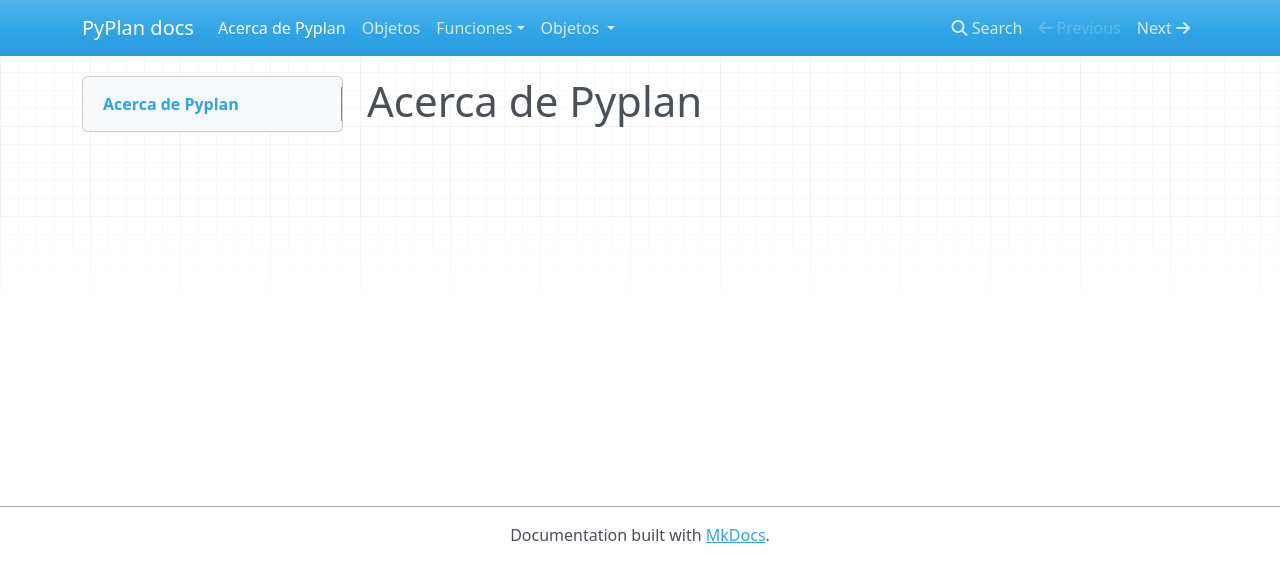
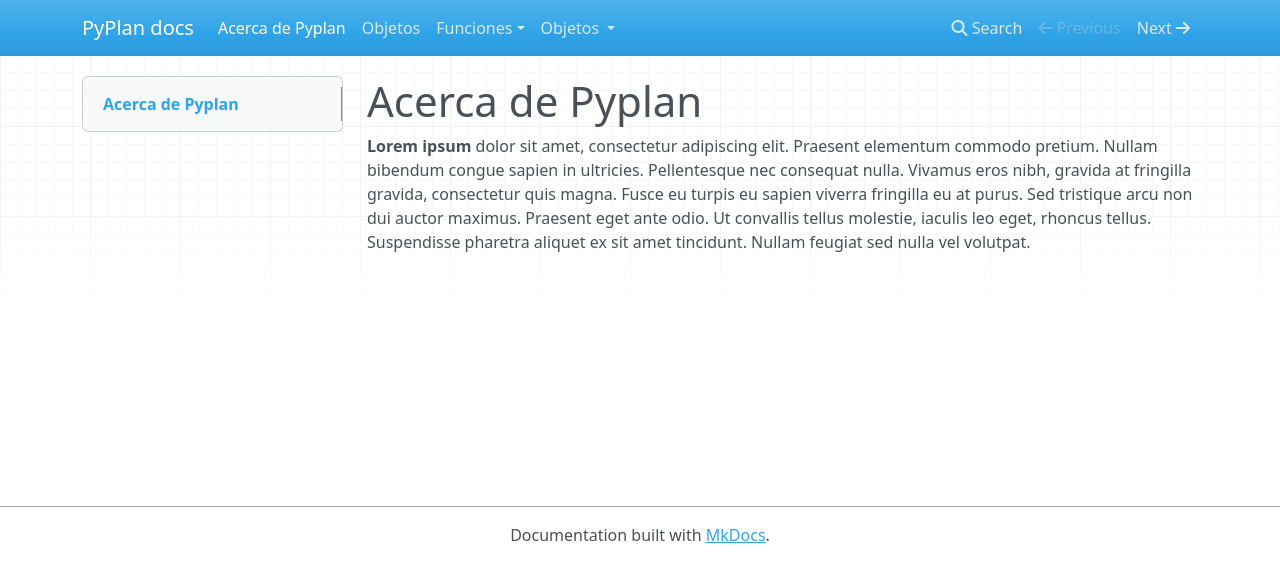
Before and after one commit to novix-sa/cubepy, an MkDocs documentation site: the page built from docs/index.md, in a window 1280 px wide. Shown: the top 582 px of the page. Built offline with MkDocs 1.6.1, drawn with Linux system fonts in a browser that asks for light colours; nearby versions of some CDN libraries.

Commit message:
docs/index.md updated from https://stackedit.io/

```diff
--- a/docs/index.md
+++ b/docs/index.md
@@ -1,9 +1,6 @@
 # Acerca de Pyplan
 
-
-
-
-
+**Lorem ipsum** dolor sit amet, consectetur adipiscing elit. Praesent elementum commodo pretium. Nullam bibendum congue sapien in ultricies. Pellentesque nec consequat nulla. Vivamus eros nibh, gravida at fringilla gravida, consectetur quis magna. Fusce eu turpis eu sapien viverra fringilla eu at purus. Sed tristique arcu non dui auctor maximus. Praesent eget ante odio. Ut convallis tellus molestie, iaculis leo eget, rhoncus tellus. Suspendisse pharetra aliquet ex sit amet tincidunt. Nullam feugiat sed nulla vel volutpat.
 <!--stackedit_data:
-eyJoaXN0b3J5IjpbLTEyODU1NTM2MDksMjY4MjE0NjM2XX0=
+eyJoaXN0b3J5IjpbOTAxNTM4MDk2LDI2ODIxNDYzNl19
 -->
```
